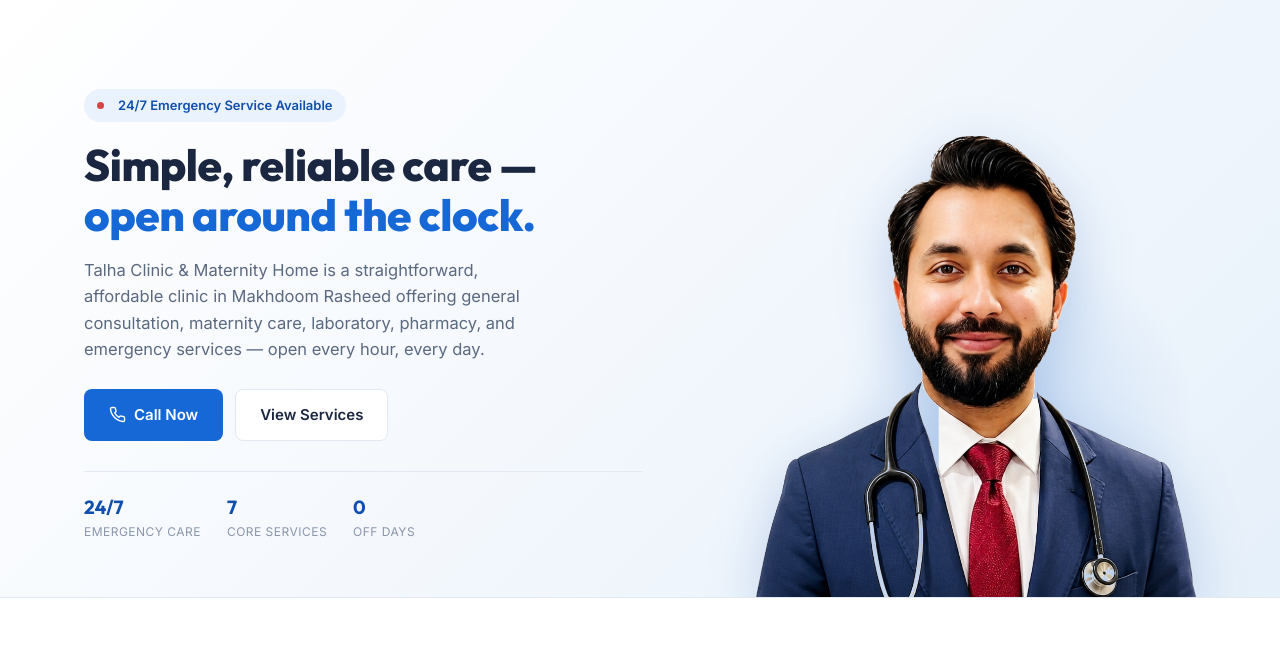
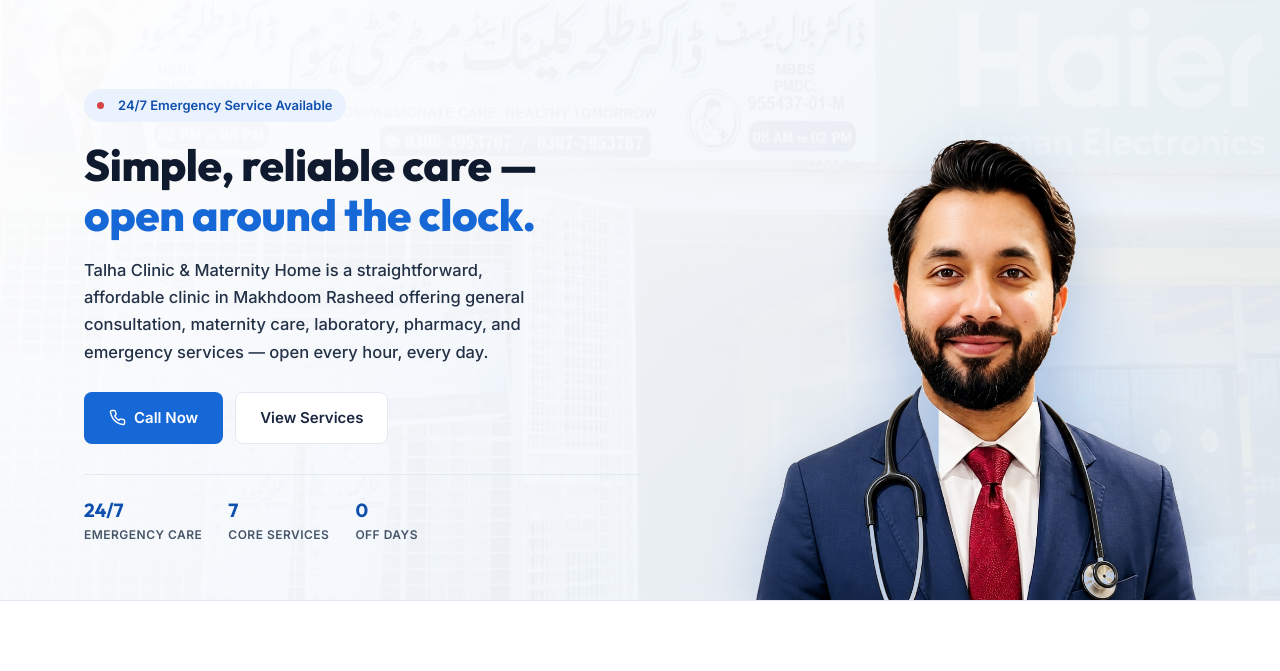
Before and after one commit to zeeshan99996/DR-TALHA-, a plain HTML site: page index.html in a window 1280 px wide. Shown: the part 96-767 px from the top of the page. Drawn offline with Linux system fonts and the light colour scheme.

Commit message:
Add subtle clinic entrance photo to hero background with enhanced dark text contrast

```diff
--- a/index.html
+++ b/index.html
@@ -78,19 +78,31 @@
     border-bottom:1px solid var(--line);
     overflow:hidden;
   }
-  .hero-grid{display:grid;grid-template-columns:1.05fr 0.95fr;gap:48px;align-items:end;}
+  .hero-bg-media{
+    position:absolute;
+    inset:0;
+    background-image:
+      linear-gradient(90deg, rgba(255,255,255,0.92) 0%, rgba(255,255,255,0.80) 50%, rgba(255,255,255,0.65) 100%),
+      url('clinic-bg.jpg');
+    background-size:cover;
+    background-position:center 32%;
+    opacity:0.18;
+    pointer-events:none;
+    z-index:0;
+  }
+  .hero-grid{display:grid;grid-template-columns:1.05fr 0.95fr;gap:48px;align-items:end;position:relative;z-index:1;}
   .hero-left{padding-top:36px;padding-bottom:56px;}
   .eyebrow{display:inline-flex;align-items:center;gap:8px;background:var(--blue-tint);color:var(--blue-dark);padding:6px 13px;border-radius:999px;font-size:13px;font-weight:600;margin-bottom:18px;}
   .eyebrow .pulse-dot{background:var(--red);}
-  .hero h1{font-size:clamp(30px,3.8vw,44px);font-weight:800;line-height:1.15;margin-bottom:16px;}
+  .hero h1{font-size:clamp(30px,3.8vw,44px);font-weight:800;line-height:1.15;margin-bottom:16px;color:#0F1A2E;}
   .hero h1 span{color:var(--blue);}
-  .hero p.lead{font-size:16.5px;color:var(--ink-soft);max-width:460px;margin-bottom:26px;}
+  .hero p.lead{font-size:16.5px;color:#243247;font-weight:500;max-width:480px;margin-bottom:26px;line-height:1.65;}
   .hero-actions{display:flex;gap:12px;flex-wrap:wrap;margin-bottom:30px;}
   .btn-lg{padding:13px 24px;font-size:15px;}
   .hero-meta{display:flex;gap:26px;flex-wrap:wrap;padding-top:20px;border-top:1px solid var(--line);}
   .hero-meta div{display:flex;flex-direction:column;}
   .hero-meta strong{font-family:'Outfit',sans-serif;font-size:19px;color:var(--blue-dark);}
-  .hero-meta span{font-size:12px;color:var(--ink-dim);text-transform:uppercase;letter-spacing:.04em;}
+  .hero-meta span{font-size:12px;color:#475569;font-weight:600;text-transform:uppercase;letter-spacing:.04em;}
 
   .hero-doctor-full-wrap{
     position:relative;
@@ -99,6 +111,7 @@
     align-items:center;
     width:100%;
     margin:0 auto;
+    z-index:2;
   }
   .hero-doctor-full-wrap::before{
     content:'';
@@ -249,6 +262,11 @@
     .nav-links.open{display:flex;}
     .menu-toggle{display:block;}
     .hero{padding:24px 0 0;}
+    .hero-bg-media{
+      background-position:center 20%;
+      background-image:linear-gradient(180deg, rgba(255,255,255,0.95) 0%, rgba(255,255,255,0.85) 50%, rgba(255,255,255,0.7) 100%), url('clinic-bg.jpg');
+      opacity:0.15;
+    }
     .hero-grid{grid-template-columns:1fr;gap:20px;text-align:center;}
     .hero-left{padding-top:4px;padding-bottom:16px;display:flex;flex-direction:column;align-items:center;text-align:center;}
     .hero h1{font-size:26px;line-height:1.25;margin-bottom:12px;}
@@ -303,6 +321,7 @@
 </header>
 
 <section class="hero" id="home">
+  <div class="hero-bg-media" aria-hidden="true"></div>
   <div class="wrap hero-grid">
     <div class="hero-left reveal visible">
       <span class="eyebrow"><span class="pulse-dot"></span>24/7 Emergency Service Available</span>
```
Also changed, not shown: clinic-bg.jpg (added), 1 other file.
